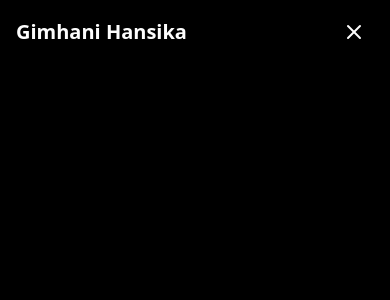
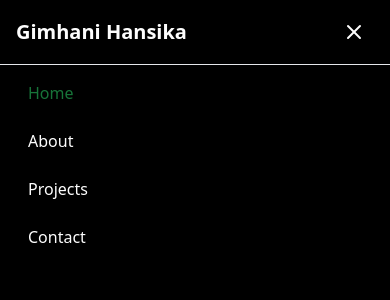
Before and after one commit to ICT-Courses/ict2233-ca-02-Hansi-Umayangani, a React (Vite) app: page / in a window 390 px wide. Both pictures are taken after a click on the button 354 px from the left and 32 px from the top of the page. Shown: the top 300 px of the page. Built offline with nearby package versions, Linux system fonts and the light colour scheme.

Commit message:
Implement mobile navigation menu with route highlighting and auto-close on click

```diff
--- a/src/components/Navbar.jsx
+++ b/src/components/Navbar.jsx
@@ -49,9 +49,29 @@ export default function Navbar() {
               {isOpen ? <X className="h-6 w-6" /> : <Menu className="h-6 w-6" />}
             </button>
           </div>
-
         </div>
       </div>
+
+      {isOpen && (
+        <div className="md:hidden border-t bg-background">
+          <div className="px-4 pt-2 pb-3 space-y-2">
+            {navigation.map((item) => (
+              <Link
+                key={item.name}
+                to={item.href}
+                className={`block px-3 py-2 rounded-md text-base font-medium transition-colors ${
+                  location.pathname === item.href
+                    ? "text-primary bg-primary/10"
+                    : "text-foreground hover:bg-secondary/10 hover:text-primary"
+                }`}
+                onClick={() => setIsOpen(false)}
+              >
+                {item.name}
+              </Link>
+            ))}
+          </div>
+        </div>
+      )}
     </nav>
   );
 }
```
